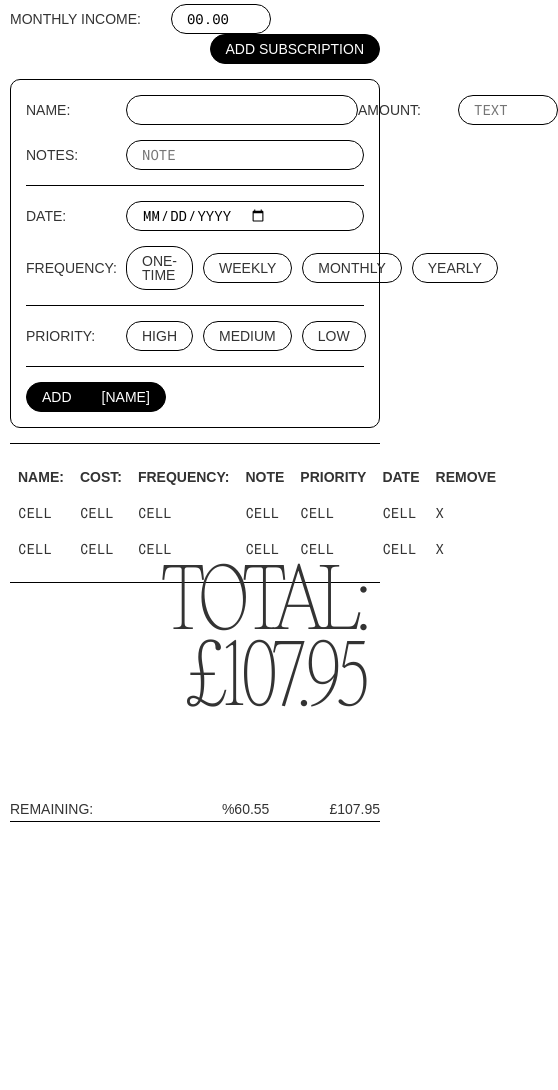
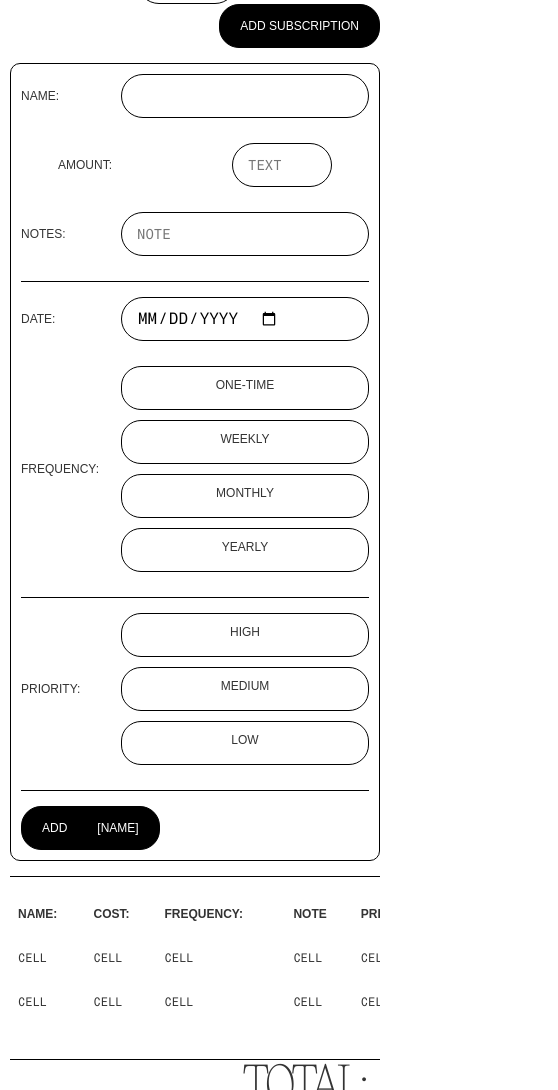
Before and after one commit to HShaebi11/action-track, a website with bundled scripts: page index.html in a window 390 px wide. Shown: the part 324-1414 px from the top of the page, 558 px wide, since content can reach past the window. Before the commit the page ends 1146 px from the top, so only its background shows below. Built offline with nearby package versions, Linux system fonts and the light colour scheme; no server answers; a web font is replaced by a local one.

Commit message:
Add PWA support by including manifest.json and service worker in index.html; enhance mobile responsiveness with new CSS styles

```diff
--- a/css/action-track.webflow.css
+++ b/css/action-track.webflow.css
@@ -683,6 +683,67 @@
   }
 }
 
+/* Mobile-First Enhancements */
+.mobile-scroll-container {
+  overflow-x: auto;
+  -webkit-overflow-scrolling: touch;
+}
+
+/* Improved touch targets */
+.touch-friendly {
+  min-height: 44px;
+  min-width: 44px;
+}
+
+/* Mobile-optimized form styles */
+@media screen and (max-width: 767px) {
+  /* Prevent zoom on iOS when focusing inputs */
+  input[type="text"],
+  input[type="email"],
+  input[type="password"],
+  input[type="number"],
+  input[type="date"],
+  textarea,
+  select {
+    font-size: 16px !important;
+  }
+
+  /* Stack form elements vertically on mobile */
+  .input-wrapper.v2 {
+    flex-direction: column;
+    gap: 10px;
+  }
+
+  /* Full width options on mobile */
+  .input-wrapper.v2 .option {
+    width: 100%;
+    justify-content: center;
+  }
+
+  /* Improve spacing for mobile forms */
+  .auth-form {
+    padding: 15px;
+    gap: 20px;
+  }
+
+  /* Better mobile header layout */
+  .header-wrapper {
+    gap: 30px;
+    padding-bottom: 10px;
+  }
+
+  /* Optimize total wrapper for mobile */
+  .total-wrapper {
+    gap: 30px;
+    margin-top: 20px;
+  }
+
+  .wrapper.heading.bottom {
+    height: auto;
+    padding: 15px 0;
+  }
+}
+
 .radio-button-2 {
   display: block;
 }
@@ -825,25 +886,29 @@
   width: 100%;
 }
 
-@media screen and (max-width: 479px) {
+/* Mobile Styles */
+@media screen and (max-width: 767px) {
   .fullscreen-wrapper {
-    padding: 10px;
+    padding: 15px;
+    height: auto;
+    min-height: 100vh;
   }
 
   .wrapper.heading {
-    grid-column-gap: 30px;
-    grid-row-gap: 30px;
+    grid-column-gap: 20px;
+    grid-row-gap: 20px;
     text-align: center;
     flex-flow: column;
     justify-content: flex-start;
     align-items: flex-end;
+    height: auto;
   }
 
   .wrapper.header {
-    grid-column-gap: 15px;
-    grid-row-gap: 15px;
+    grid-column-gap: 10px;
+    grid-row-gap: 10px;
     grid-template-rows: auto auto;
-    grid-template-columns: 1fr 1fr 1fr;
+    grid-template-columns: 1fr auto;
     grid-auto-columns: 1fr;
     display: grid;
   }
@@ -852,13 +917,19 @@
     text-align: left;
     justify-content: flex-start;
     align-items: center;
+    font-size: 14px;
+  }
+
+  .contexual-text {
+    font-size: 14px;
   }
 
   .heading01 {
-    text-align: left;
+    text-align: center;
     justify-content: center;
     align-items: center;
-    font-size: 80px;
+    font-size: 60px;
+    line-height: .6em;
   }
 
   .inputs {
@@ -866,6 +937,129 @@
     justify-content: flex-start;
     align-items: flex-start;
     display: flex;
+    padding: 10px;
+  }
+
+  .control {
+    display: flex;
+    flex-direction: column;
+    gap: 15px;
+  }
+
+  .inputs-wrapper {
+    flex-wrap: wrap;
+    gap: 15px;
+  }
+
+  .input-wrapper.two {
+    width: 100%;
+    margin-bottom: 10px;
+  }
+
+  .two-inputs-wrapper {
+    flex-direction: column;
+    height: auto;
+    gap: 15px;
+  }
+
+  /* Enhanced button sizes for touch */
+  .button-01 {
+    min-height: 44px;
+    padding: 12px 20px;
+    font-size: 16px;
+  }
+
+  .option {
+    min-height: 44px;
+    padding: 12px 20px;
+    font-size: 14px;
+  }
+
+  .input {
+    min-height: 44px;
+    padding: 12px 15px;
+    font-size: 16px;
+  }
+
+  /* Table responsive */
+  .table_instance {
+    overflow-x: auto;
+  }
+
+  .table_table {
+    min-width: 600px;
+  }
+
+  .table_cell, .table_header {
+    padding: 12px 8px;
+    font-size: 12px;
+    white-space: nowrap;
+  }
+
+  /* Modal improvements */
+  .auth-modal-content {
+    margin: 2% auto;
+    width: 95%;
+    max-width: none;
+  }
+
+  .auth-form .input {
+    min-height: 44px;
+    font-size: 16px;
+    padding: 12px 15px;
+  }
+}
+
+/* Tablet Styles */
+@media screen and (min-width: 768px) and (max-width: 1024px) {
+  .fullscreen-wrapper {
+    padding: 20px;
+  }
+
+  .heading01 {
+    font-size: 120px;
+  }
+
+  .contexual-text {
+    font-size: 15px;
+  }
+
+  .input-wrapper.two {
+    flex-basis: 48%;
+  }
+
+  .button-01 {
+    min-height: 40px;
+    padding: 10px 18px;
+  }
+
+  .option {
+    min-height: 40px;
+    padding: 10px 18px;
+  }
+}
+
+/* Small Mobile (below 480px) */
+@media screen and (max-width: 479px) {
+  .fullscreen-wrapper {
+    padding: 10px;
+  }
+
+  .heading01 {
+    font-size: 48px;
+  }
+
+  .contexual-text {
+    font-size: 12px;
+  }
+
+  .input {
+    font-size: 14px;
+  }
+
+  .button-01, .option {
+    font-size: 14px;
+    min-height: 44px;
   }
 }
 
--- a/index.html
+++ b/index.html
@@ -11,6 +11,11 @@
   <script type="text/javascript">!function(o,c){var n=c.documentElement,t=" w-mod-";n.className+=t+"js",("ontouchstart"in o||o.DocumentTouch&&c instanceof DocumentTouch)&&(n.className+=t+"touch")}(window,document);</script>
   <link href="images/favicon.ico" rel="shortcut icon" type="image/x-icon">
   <link href="images/webclip.png" rel="apple-touch-icon">
+  <link rel="manifest" href="manifest.json">
+  <meta name="theme-color" content="#000000">
+  <meta name="apple-mobile-web-app-capable" content="yes">
+  <meta name="apple-mobile-web-app-status-bar-style" content="black">
+  <meta name="apple-mobile-web-app-title" content="action:Track">
 </head>
 <body>
   <div class="fullscreen-wrapper">
@@ -155,7 +160,7 @@
         </div>
       </div>
     </div>
-    <div id="table" fs-table-instance="table" fs-table-element="table" class="table_instance">
+    <div id="table" fs-table-instance="table" fs-table-element="table" class="table_instance mobile-scroll-container">
       <table class="table_table">
         <thead class="table_head">
           <tr class="table_row">
@@ -176,7 +181,7 @@
             <td class="table_cell">Cell</td>
             <td class="table_cell">Cell</td>
             <td class="table_cell">Cell</td>
-            <td class="table_cell">X</td>
+            <td class="table_cell touch-friendly">X</td>
           </tr>
           <tr class="table_row">
             <td class="table_cell">Cell</td>
@@ -185,7 +190,7 @@
             <td class="table_cell">Cell</td>
             <td class="table_cell">Cell</td>
             <td class="table_cell">Cell</td>
-            <td class="table_cell">X</td>
+            <td class="table_cell touch-friendly">X</td>
           </tr>
         </tbody>
       </table>
@@ -211,5 +216,18 @@
   <script type="module" src="js/firebase-auth.js"></script>
   <script src="js/functions.js" type="text/javascript"></script>
 
+  <script>
+    if ('serviceWorker' in navigator) {
+      window.addEventListener('load', () => {
+        navigator.serviceWorker.register('/sw.js')
+          .then((registration) => {
+            console.log('SW registered: ', registration);
+          })
+          .catch((registrationError) => {
+            console.log('SW registration failed: ', registrationError);
+          });
+      });
+    }
+  </script>
 </body>
 </html>
```
Also changed, not shown: sw.js (added, +49 -0 lines), manifest.json (added).
